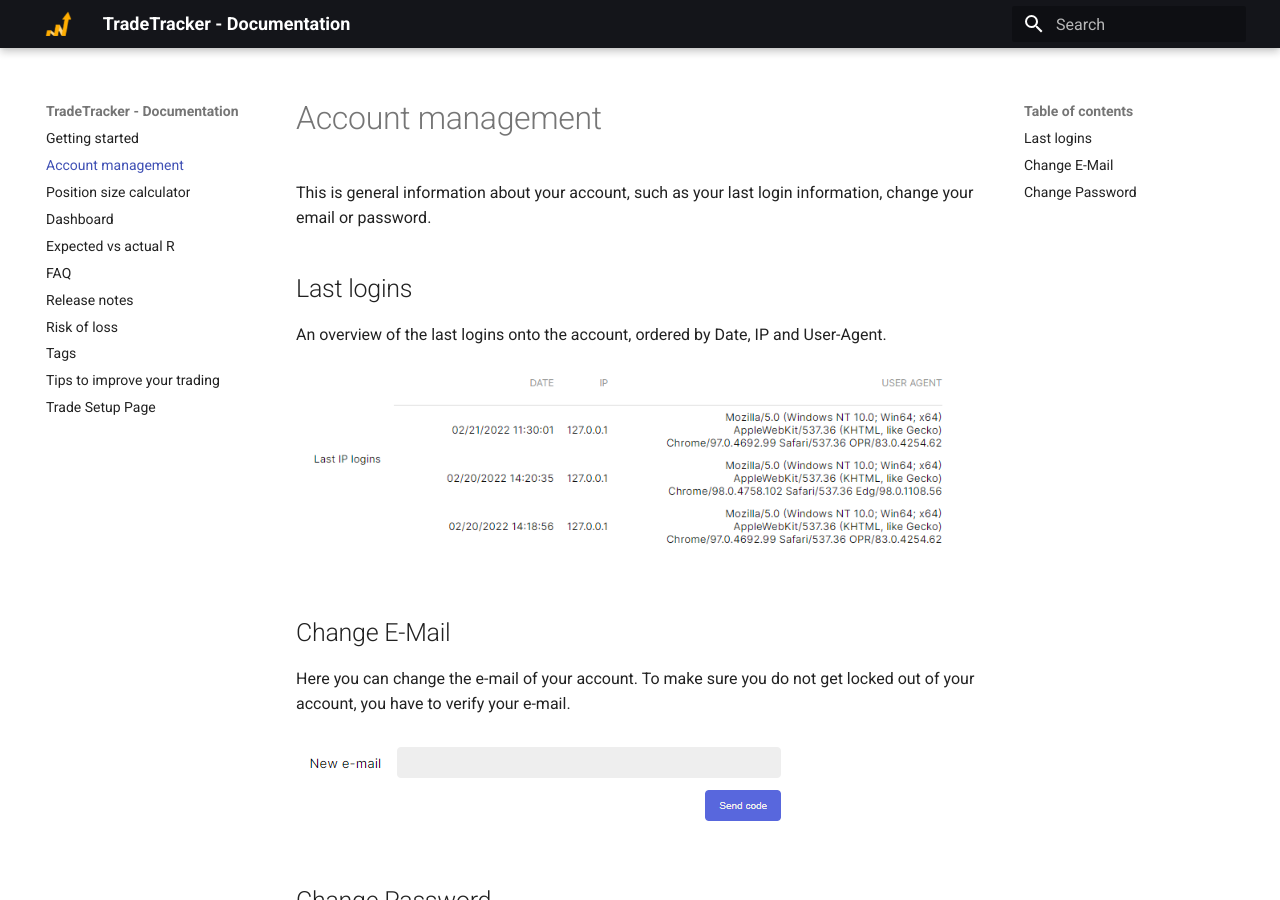
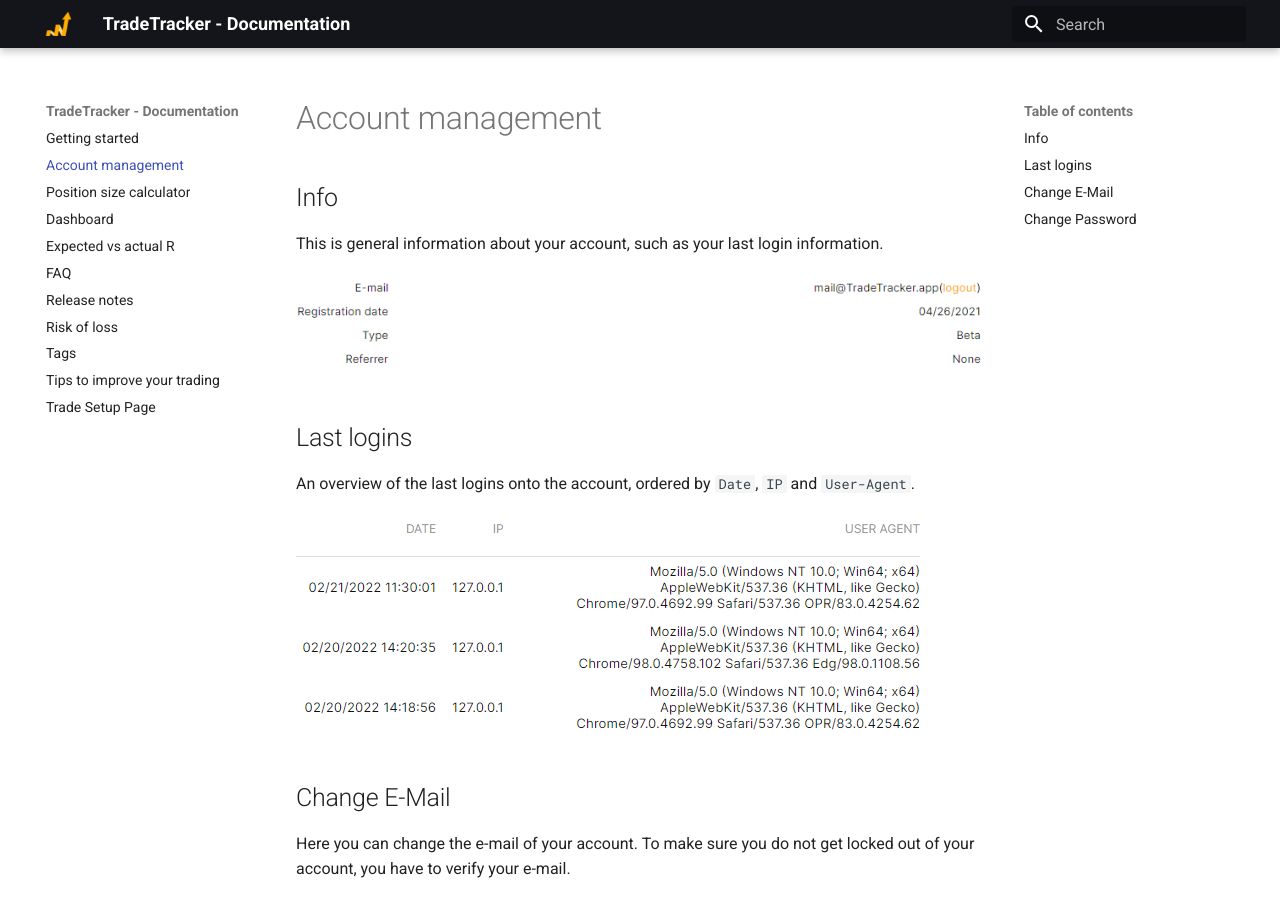
Before and after one commit to TradeTracker/docs, an MkDocs documentation site: the page built from docs/accountmanagement.md, in a window 1280 px wide and 900 px high. Built offline with MkDocs 1.6.1 and Material for MkDocs 9.7.7, drawn with Linux system fonts in a browser that asks for light colours.

Commit message:
Account management documentation.

```diff
--- a/docs/accountmanagement.md
+++ b/docs/accountmanagement.md
@@ -1,9 +1,12 @@
 # Account management
 
-This is general information about your account, such as your last login information, change your email or password.
+## Info
+This is general information about your account, such as your last login information.
+
+![General account info](generalaccountinfo.PNG)
 
 ## Last logins
-An overview of the last logins onto the account, ordered by Date, IP and User-Agent.
+An overview of the last logins onto the account, ordered by `Date`, `IP` and `User-Agent`.
 
 ![Last Logins](lastloginsbyip.PNG)
 
```
Also changed, not shown: docs/generalaccountinfo.PNG (added), docs/lastloginsbyip.PNG, 1 other file.
